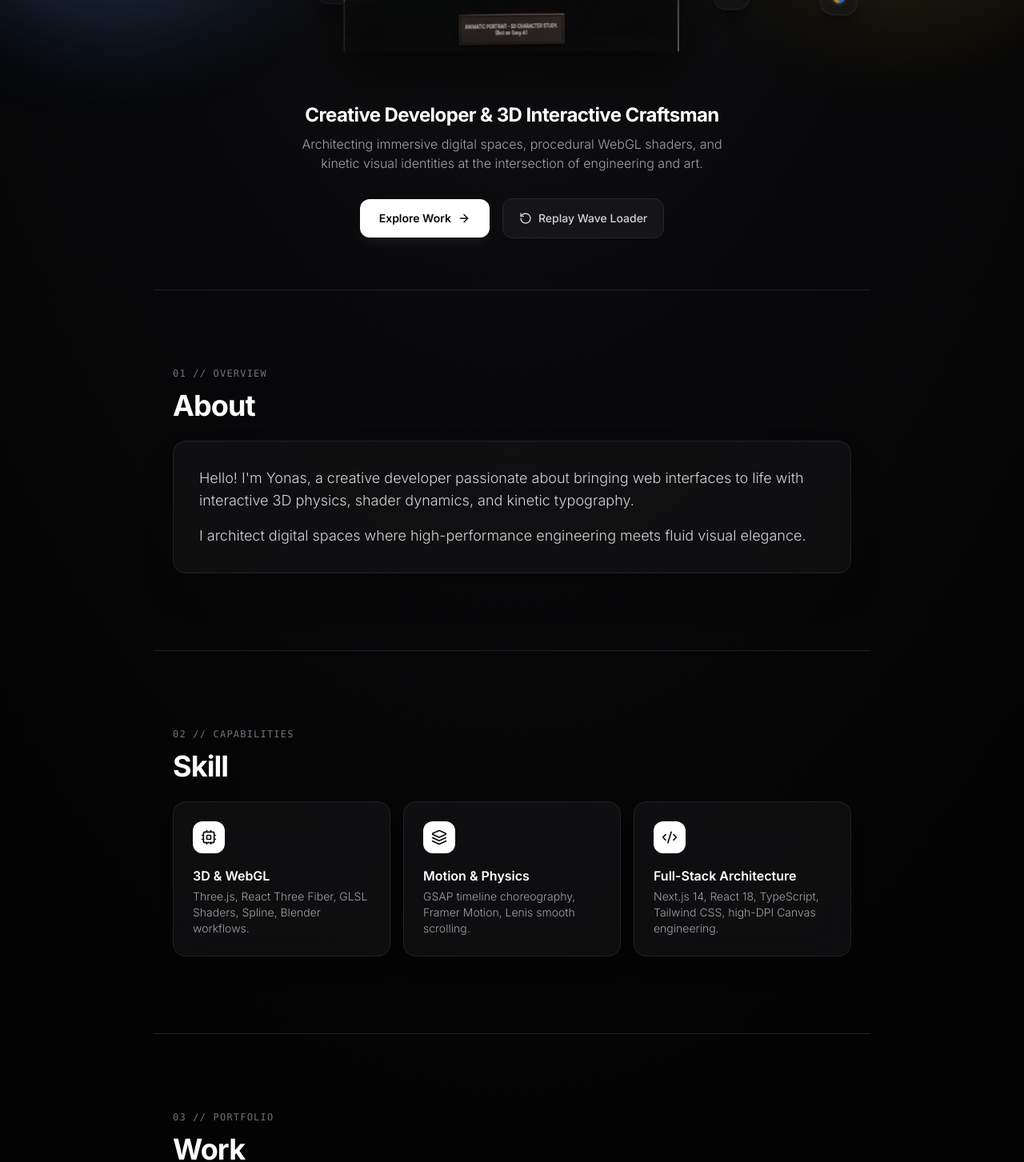
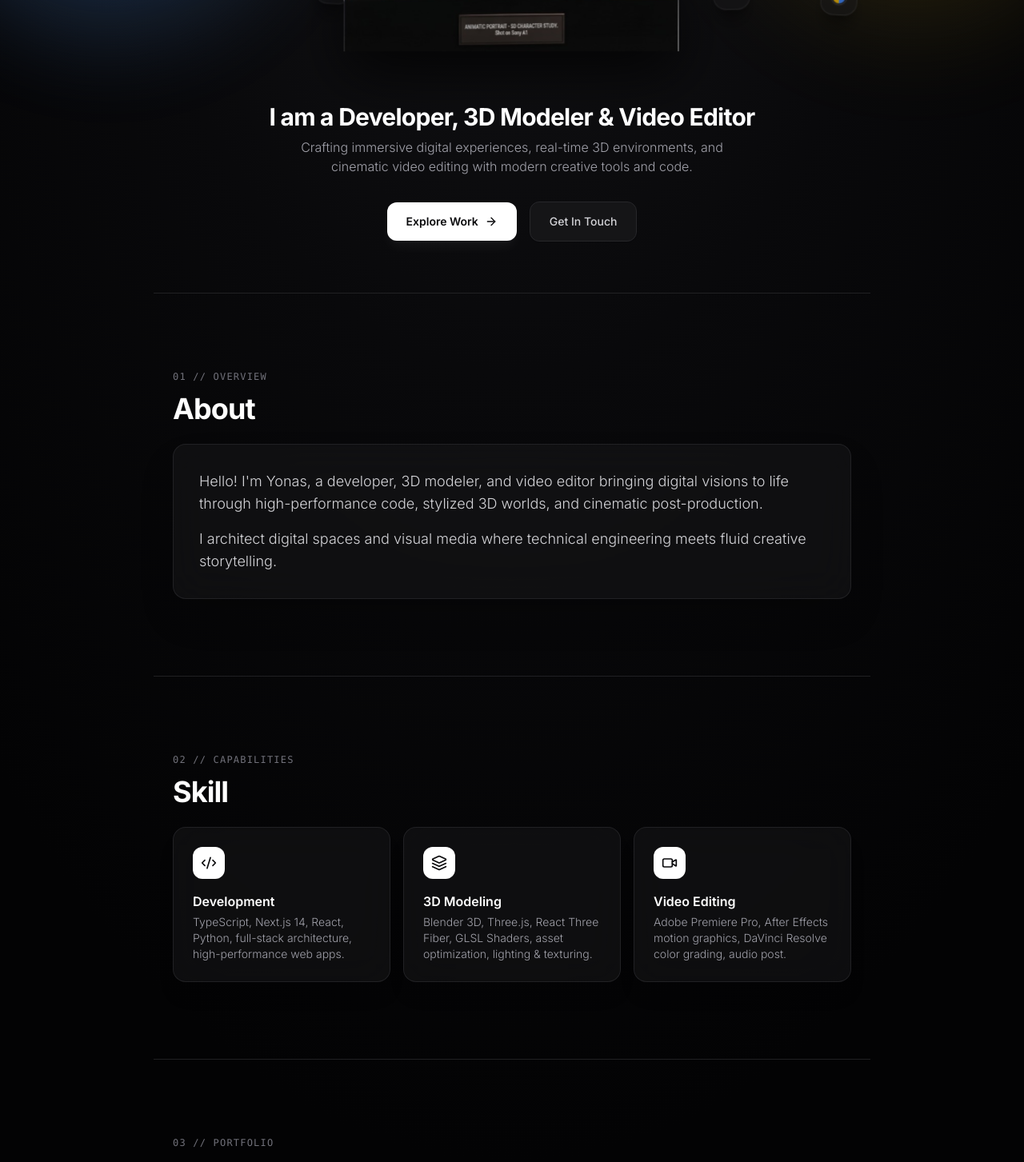
Before and after one commit to Yonas-star/yonaskassahun.pro.et, a Next.js app: page / in a window 1280 px wide. Shown: the part 740-2193 px from the top of the page at 80% size. Built offline with nearby package versions, Linux system fonts and the light colour scheme.

Commit message:
fix: elevate hero typography on mobile, expand line gap, remove replay button, and update headline description

```diff
--- a/src/app/page.tsx
+++ b/src/app/page.tsx
@@ -4,16 +4,11 @@ import React, { useState } from "react";
 import Loader from "@/components/Loader";
 import Navbar from "@/components/Navbar";
 import HeroStatue from "@/components/HeroStatue";
-import { RotateCcw, ArrowRight, Code2, Layers, Cpu, ExternalLink } from "lucide-react";
+import { ArrowRight, Code2, Layers, Video, ExternalLink } from "lucide-react";
 
 export default function Home() {
   const [loading, setLoading] = useState(true);
   const [showLoader, setShowLoader] = useState(true);
-
-  const handleRestartLoader = () => {
-    setShowLoader(true);
-    setLoading(true);
-  };
 
   return (
     <main className="min-h-screen bg-[radial-gradient(ellipse_80%_70%_at_50%_0%,#18181b_0%,#09090b_55%,#030304_100%)] text-zinc-100 flex flex-col relative overflow-hidden selection:bg-zinc-800 selection:text-white">
@@ -68,14 +63,14 @@ export default function Home() {
 
         {/* Descriptions directly below the statue */}
         <div className="max-w-2xl mx-auto mt-4 px-4 z-20">
-          <h2 className="text-xl sm:text-2xl font-bold tracking-tight text-white mb-2">
-            Creative Developer & 3D Interactive Craftsman
+          <h2 className="text-xl sm:text-2xl md:text-3xl font-bold tracking-tight text-white mb-2">
+            I am a Developer, 3D Modeler & Video Editor
           </h2>
           <p className="text-zinc-400 text-sm sm:text-base font-light leading-relaxed mb-8 max-w-xl mx-auto">
-            Architecting immersive digital spaces, procedural WebGL shaders, and kinetic visual identities at the intersection of engineering and art.
+            Crafting immersive digital experiences, real-time 3D environments, and cinematic video editing with modern creative tools and code.
           </p>
 
-          {/* Action Controls (Responsive flex: full width on mobile, inline on desktop) */}
+          {/* Action Controls */}
           <div className="flex flex-col sm:flex-row items-center gap-3 sm:gap-4 justify-center w-full max-w-md mx-auto">
             <a
               href="#work"
@@ -85,13 +80,12 @@ export default function Home() {
               <ArrowRight className="w-4 h-4" />
             </a>
 
-            <button
-              onClick={handleRestartLoader}
-              className="w-full sm:w-auto inline-flex items-center justify-center gap-2 px-5 py-3.5 rounded-xl bg-zinc-900/80 border border-zinc-800 text-zinc-300 hover:bg-zinc-800 hover:text-white transition-all text-sm font-medium shadow-sm active:scale-95"
+            <a
+              href="#contact"
+              className="w-full sm:w-auto inline-flex items-center justify-center gap-2 px-6 py-3.5 rounded-xl bg-zinc-900/80 border border-zinc-800 text-zinc-300 hover:bg-zinc-800 hover:text-white transition-all text-sm font-medium shadow-sm active:scale-95"
             >
-              <RotateCcw className="w-4 h-4" />
-              <span>Replay Wave Loader</span>
-            </button>
+              <span>Get In Touch</span>
+            </a>
           </div>
         </div>
       </section>
@@ -106,10 +100,10 @@ export default function Home() {
         </h2>
         <div className="bg-zinc-900/50 backdrop-blur-xl rounded-2xl p-8 border border-zinc-800/80 shadow-2xl text-zinc-300 leading-relaxed text-base sm:text-lg font-light">
           <p className="mb-4">
-            Hello! I&apos;m Yonas, a creative developer passionate about bringing web interfaces to life with interactive 3D physics, shader dynamics, and kinetic typography.
+            Hello! I&apos;m Yonas, a developer, 3D modeler, and video editor bringing digital visions to life through high-performance code, stylized 3D worlds, and cinematic post-production.
           </p>
           <p>
-            I architect digital spaces where high-performance engineering meets fluid visual elegance.
+            I architect digital spaces and visual media where technical engineering meets fluid creative storytelling.
           </p>
         </div>
       </section>
@@ -125,26 +119,26 @@ export default function Home() {
         <div className="grid grid-cols-1 sm:grid-cols-3 gap-4">
           <div className="bg-zinc-900/50 backdrop-blur-xl rounded-2xl p-6 border border-zinc-800/80 shadow-xl">
             <div className="w-10 h-10 rounded-xl bg-white text-zinc-950 flex items-center justify-center mb-4">
-              <Cpu className="w-5 h-5" />
+              <Code2 className="w-5 h-5" />
             </div>
-            <h3 className="font-semibold text-white mb-1">3D & WebGL</h3>
-            <p className="text-sm text-zinc-400 font-light">Three.js, React Three Fiber, GLSL Shaders, Spline, Blender workflows.</p>
+            <h3 className="font-semibold text-white mb-1">Development</h3>
+            <p className="text-sm text-zinc-400 font-light">TypeScript, Next.js 14, React, Python, full-stack architecture, high-performance web apps.</p>
           </div>
 
           <div className="bg-zinc-900/50 backdrop-blur-xl rounded-2xl p-6 border border-zinc-800/80 shadow-xl">
             <div className="w-10 h-10 rounded-xl bg-white text-zinc-950 flex items-center justify-center mb-4">
               <Layers className="w-5 h-5" />
             </div>
-            <h3 className="font-semibold text-white mb-1">Motion & Physics</h3>
-            <p className="text-sm text-zinc-400 font-light">GSAP timeline choreography, Framer Motion, Lenis smooth scrolling.</p>
+            <h3 className="font-semibold text-white mb-1">3D Modeling</h3>
+            <p className="text-sm text-zinc-400 font-light">Blender 3D, Three.js, React Three Fiber, GLSL Shaders, asset optimization, lighting & texturing.</p>
           </div>
 
           <div className="bg-zinc-900/50 backdrop-blur-xl rounded-2xl p-6 border border-zinc-800/80 shadow-xl">
             <div className="w-10 h-10 rounded-xl bg-white text-zinc-950 flex items-center justify-center mb-4">
-              <Code2 className="w-5 h-5" />
+              <Video className="w-5 h-5" />
             </div>
-            <h3 className="font-semibold text-white mb-1">Full-Stack Architecture</h3>
-            <p className="text-sm text-zinc-400 font-light">Next.js 14, React 18, TypeScript, Tailwind CSS, high-DPI Canvas engineering.</p>
+            <h3 className="font-semibold text-white mb-1">Video Editing</h3>
+            <p className="text-sm text-zinc-400 font-light">Adobe Premiere Pro, After Effects motion graphics, DaVinci Resolve color grading, audio post.</p>
           </div>
         </div>
       </section>
@@ -181,8 +175,8 @@ export default function Home() {
               3D asset viewer with dynamic lighting, responsive camera staging, and custom shaders.
             </p>
             <div className="flex gap-2 text-xs font-mono text-zinc-400">
+              <span className="px-2 py-0.5 rounded bg-zinc-800">BLENDER</span>
               <span className="px-2 py-0.5 rounded bg-zinc-800">WEBGL</span>
-              <span className="px-2 py-0.5 rounded bg-zinc-800">R3F</span>
             </div>
           </div>
         </div>
@@ -198,7 +192,7 @@ export default function Home() {
         </h2>
         <div className="bg-zinc-900/50 backdrop-blur-xl rounded-2xl p-8 border border-zinc-800/80 shadow-2xl text-center">
           <p className="text-zinc-400 max-w-md mx-auto mb-6 font-light">
-            Have an ambitious 3D project or want to collaborate on an interactive experience? Let&apos;s build something extraordinary together.
+            Have an ambitious project in development, 3D modeling, or video post-production? Let&apos;s build something extraordinary together.
           </p>
           <a
             href="mailto:contact@yonas.dev"
@@ -213,7 +207,7 @@ export default function Home() {
       {/* Minimal Footer Info */}
       <footer className="w-full py-8 px-8 flex flex-col sm:flex-row items-center justify-between text-xs text-zinc-500 font-mono border-t border-zinc-800/80 mt-12 bg-zinc-950/40 backdrop-blur-sm">
         <span>© {new Date().getFullYear()} Yonas Kassahun</span>
-        <span>NEXT.JS + THREE.JS + GSAP</span>
+        <span>DEVELOPER • 3D MODELER • VIDEO EDITOR</span>
       </footer>
     </main>
   );
```
